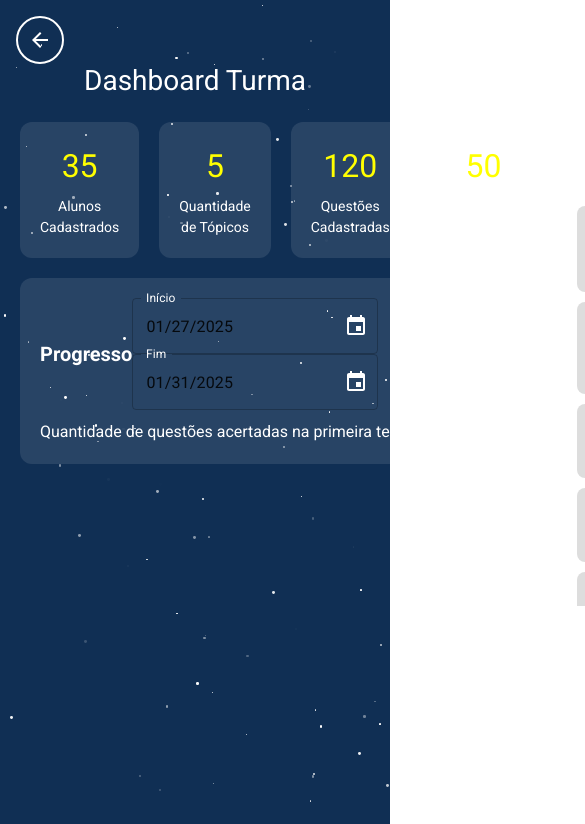
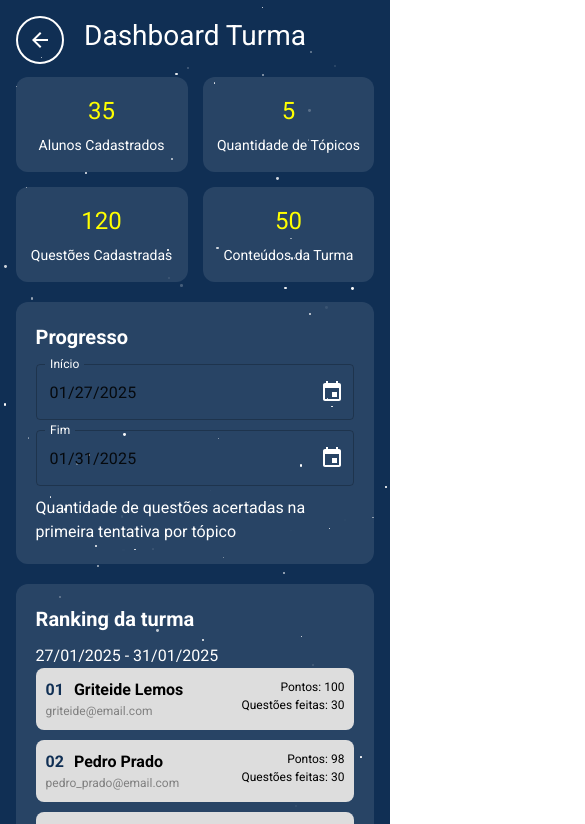
Before and after one commit to wwpedro/Education, a Next.js app: page /topicsmenu/rankingclasssteacher in a window 390 px wide. Shown: the top 824 px of the page, 585 px wide, since content can reach past the window. Built offline with nearby package versions, Linux system fonts and the light colour scheme.

Commit message:
paginas de ranking e base espacial com responsividade

```diff
--- a/src/app/baseespacial/baseespacial.css
+++ b/src/app/baseespacial/baseespacial.css
@@ -8,27 +8,28 @@
   padding: 3rem 10vw;
 }
 
-.stars {
-  position: fixed; /* fixa no fundo enquanto scrolla */
+.dots {
+  position: absolute;
   top: 0;
   left: 0;
   width: 100%;
   height: 100%;
-  z-index: -1;
-  pointer-events: none; /* garante que não bloqueie cliques */
+  overflow: hidden;
+  z-index: 0;
 }
 
-.star {
+.dot {
   position: absolute;
   background-color: white;
   border-radius: 50%;
+  animation: blink 3s infinite ease-in-out;
   opacity: 0;
-  animation: blink 2s infinite ease-in-out;
 }
 
 @keyframes blink {
-  0%, 100% { opacity: 0; }
+  0% { opacity: 0; }
   50% { opacity: 1; }
+  100% { opacity: 0; }
 }
 
 /* Botão voltar */
@@ -45,6 +46,7 @@
   justify-content: center;
   cursor: pointer;
   transition: border-color 0.2s;
+  z-index: 1;
 }
 
 .back-button:hover {
@@ -54,10 +56,12 @@
 .back-icon {
   font-size: 24px;
   color: white;
+  z-index: 1;
 }
 
 .back-button:hover .back-icon {
   color: #f2b705;
+  z-index: 1;
 }
 
 /* Título */
@@ -65,6 +69,7 @@
   text-align: center;
   font-size: 2rem;
   margin-bottom: 2rem;
+  z-index: 1;
 }
 
 /* Grid */
@@ -73,6 +78,7 @@
   grid-template-columns: 2fr 1fr;
   gap: 1.5rem;
   height: calc(100% - 100px);
+  z-index: 1;
 }
 
 /* Coluna esquerda */
@@ -80,6 +86,7 @@
   display: flex;
   flex-direction: column;
   gap: 1.5rem;
+  z-index: 1;
 }
 
 .top-row {
@@ -93,6 +100,7 @@
   background: rgba(255, 255, 255, 0.1);
   border-radius: 12px;
   padding: 1rem;
+  z-index: 1;
 }
 
 /* Medalhas principais */
@@ -100,6 +108,7 @@
   display: flex;
   gap: 1rem;
   margin-top: 1rem;
+  z-index: 1;
 }
 
 .medal {
@@ -111,6 +120,7 @@
   align-items: center;
   justify-content: center;
   overflow: hidden;
+  z-index: 1;
 }
 
 .medal img {
@@ -125,6 +135,7 @@
   flex-direction: column;
   align-items: center;
   justify-content: center;
+  z-index: 1;
 }
 
 .pontuacao {
@@ -167,6 +178,7 @@
   color: white;
   cursor: pointer;
   transition: background 0.2s;
+  z-index: 1;
 }
 
 .usar-button:hover {
--- a/src/app/topicsmenu/rankingclasssteacher/RankClassTeacher.css
+++ b/src/app/topicsmenu/rankingclasssteacher/RankClassTeacher.css
@@ -199,3 +199,114 @@
 .date-picker-container {
   gap: 1rem;
 }
+
+/*========== RESPONSIVO ≤ 768px ==========*/
+@media (max-width: 768px) {
+  /* afasta tudo da borda */
+  .teacher-dashboard {
+    padding: 20px 5vw;
+  }
+  .dashboard-wrapper {
+    padding: 0;
+  }
+
+  /* vira pilha */
+  .dashboard-container {
+    flex-direction: column;
+  }
+  .left-column,
+  .right-column {
+    flex: none;
+    width: 100%;
+  }
+
+  /* stats um embaixo do outro */
+  .stats-row {
+    flex-direction: column;
+    gap: 15px;
+  }
+
+  /* ranking não cresce demais */
+  .ranking-list {
+    max-height: 50vh;
+  }
+
+  /* date-pickers lado a lado */
+  .date-picker-container {
+    display: flex;
+    gap: 1rem;
+    flex-wrap: wrap;
+  }
+}
+/* ===== TRAVA LATERAL E REDUZ CARDS ===== */
+@media (max-width: 768px) {
+  html, body {
+    overflow-x: hidden;          /* elimina scroll horizontal */
+    width: 100%;
+  }
+
+  .teacher-dashboard {
+    padding: 15px 4vw;           /* margem das laterais */
+    box-sizing: border-box;
+  }
+
+  /* cards não ultrapassam a tela */
+  .progress-card,
+  .ranking-card {
+    width: 100% !important;
+    max-width: 100%;
+    box-sizing: border-box;
+  }
+
+  .stats-row {
+    display: grid;
+    grid-template-columns: 1fr 1fr;   /* 2 colunas */
+    gap: 12px;
+  }
+
+  .stat-card {
+    width: 100%;          /* largura total da célula */
+    padding: 16px 8px;    /* aumenta área clicável */
+    font-size: 0.9rem;    /* texto um pouco menor */
+  }
+
+  .stat-card h2 {
+    font-size: 24px;      /* número maior, visível */
+  }
+
+  /* stats um embaixo do outro */
+  .stats-row {
+    flex-direction: column;
+    gap: 15px;
+  }
+
+  /* ranking com altura fixa para não crescer demais */
+  .ranking-list {
+    max-height: 45vh;
+  }
+
+  .progress-header {
+    flex-direction: column;
+    align-items: stretch;
+    gap: 12px;
+  }
+
+  .date-picker-container {
+    display: flex;
+    flex-direction: column;   /* um embaixo do outro */
+    gap: 10px;
+    width: 100%;
+  }
+
+  /* caixa de texto não ultrapassa a tela */
+  .date-picker-container .MuiTextField-root {
+    width: 100%;
+    max-width: 100%;
+  }
+
+  /* fonte menor → cabe mais texto */
+  .date-picker-container .MuiInputBase-input {
+    font-size: 0.85rem;
+    padding: 8px 12px;
+  }
+}
```
Also changed, not shown: src/app/baseespacial/page.tsx (+25 -20 lines).
